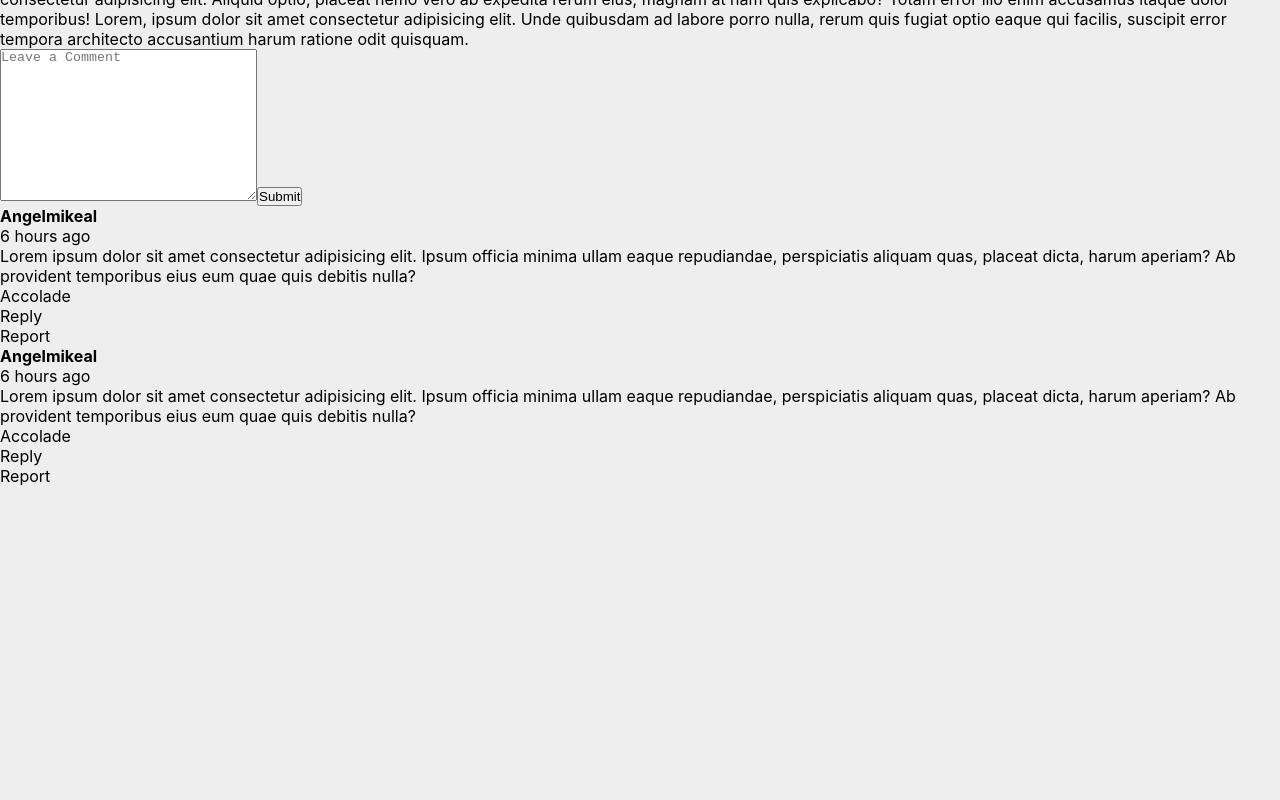
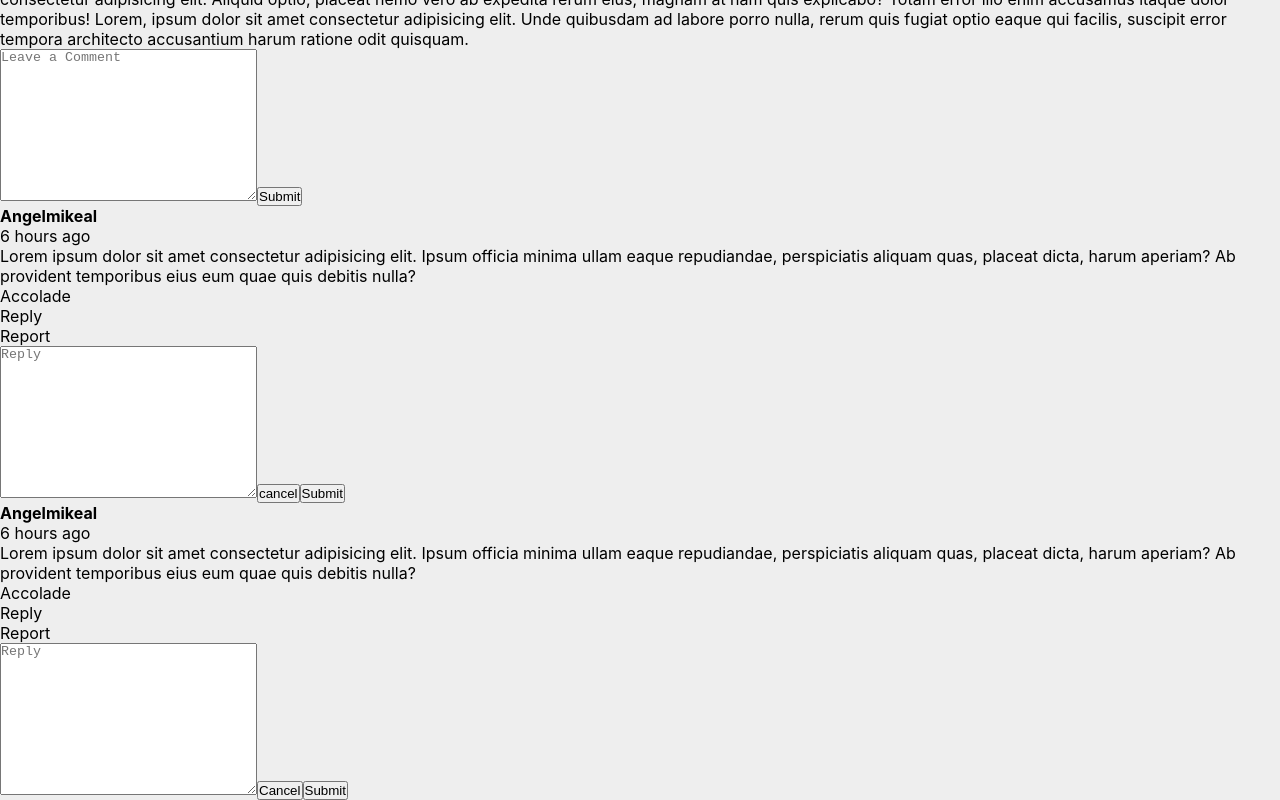
Before and after one commit to m13ha/onomeApp, a React (Create React App) app: page / in a window 1280 px wide. Shown: the part 602-1402 px from the top of the page. Before the commit the page ends 1088 px from the top, so only its background shows below. Built offline with nearby package versions, Linux system fonts and the light colour scheme; the HTML template or start-up script is replaced by a standard one.

Commit message:
article viewing page

```diff
--- a/src/main/feed/article.css
+++ b/src/main/feed/article.css
@@ -138,15 +138,20 @@
 }
 
 .replyForm form {
-    width: 70%;
+  display: none;
+}
+
+.showForm form {
+  width: 100%;
   min-width: 300px;
   display: flex;
   justify-content: center;
   flex-wrap: wrap;
   align-items: center;
+  margin: 10px;
 }
 
-  .replyForm textarea {
+.showForm textarea {
   width: 80%;
   min-width: 280px;
   height: 150px;
@@ -154,11 +159,36 @@
   padding: 1rem;
 }
 
+.showForm button {
+  height: 40px;
+  width: 85px;
+  margin: 1rem;
+  border-radius: 10px;
+  color: #fff;
+  background-color: var(--main-bg);
+  display: flex;
+  align-items: center;
+  justify-content: center;
+  border: 0px;
+  z-index: 1;
+}
+
+.replyForm button:hover {
+  background-color: var(--main-hov);
+}
+
+.showForm {
+  display: flex;
+  justify-content: center;
+  align-items: center;
+  width: 70%;
+  min-width: 300px;
+  flex-wrap: wrap;
+}
 
 .comment-actions p:hover {
   background-color: rgb(194, 194, 194);
 }
-
 
 @media screen and (max-width: 650px) {
   .comments {
@@ -169,7 +199,7 @@
     width: 100%;
   }
 
-    .comment{
+  .comment {
     width: 90%;
   }
 
@@ -181,7 +211,6 @@
     width: 100%;
   }
 
-
   .reply {
     width: 80%;
     margin-left: 4rem;
--- a/src/main/feed/article.js
+++ b/src/main/feed/article.js
@@ -1,7 +1,16 @@
 const Article = () => {
-  const handleReply = (e) => {
+
+  const handleReplyForm = (e) => {
     e.preventDefault();
-  };
+    let element = e.target;
+    let parent = e.target.parentElement.parentElement.parentElement;
+    if(e.target.nodeName === "P") {
+      parent.children[1].className  = "showForm";
+    }else if (e.target.nodeName === "BUTTON") {
+      parent.children[1].className  = "replyForm";
+    }
+  }
+
 
   return (
     <div className="container">
@@ -64,9 +73,22 @@ const Article = () => {
             </p>
             <div className="comment-actions">
               <p>Accolade</p>
-              <p>Reply</p>
+              <p onClick={handleReplyForm}>Reply</p>
               <p>Report</p>
             </div>
+          </div>
+          <div className="replyForm">
+            <form action="">
+              <textarea
+                name="reply"
+                id="replyField"
+                cols="30"
+                rows="10"
+                placeholder="Reply"
+              ></textarea>
+              <button onClick={handleReplyForm}>cancel</button>
+              <button>Submit</button>
+            </form>
           </div>
           <div className="reply-field">
             <div className="reply">
@@ -82,9 +104,22 @@ const Article = () => {
               </p>
               <div className="comment-actions">
                 <p>Accolade</p>
-                <p onClick={handleReply}>Reply</p>
+                <p onClick={handleReplyForm}>Reply</p>
                 <p>Report</p>
               </div>
+            </div>
+            <div className="replyForm">
+              <form action="">
+                <textarea
+                  name="reply"
+                  id="replyField"
+                  cols="30"
+                  rows="10"
+                  placeholder="Reply"
+                ></textarea>
+                <button onClick={handleReplyForm}>Cancel</button>
+                <button>Submit</button>
+              </form>
             </div>
           </div>
         </div>
```
Lines whose indentation alone changed are shown as unchanged.
